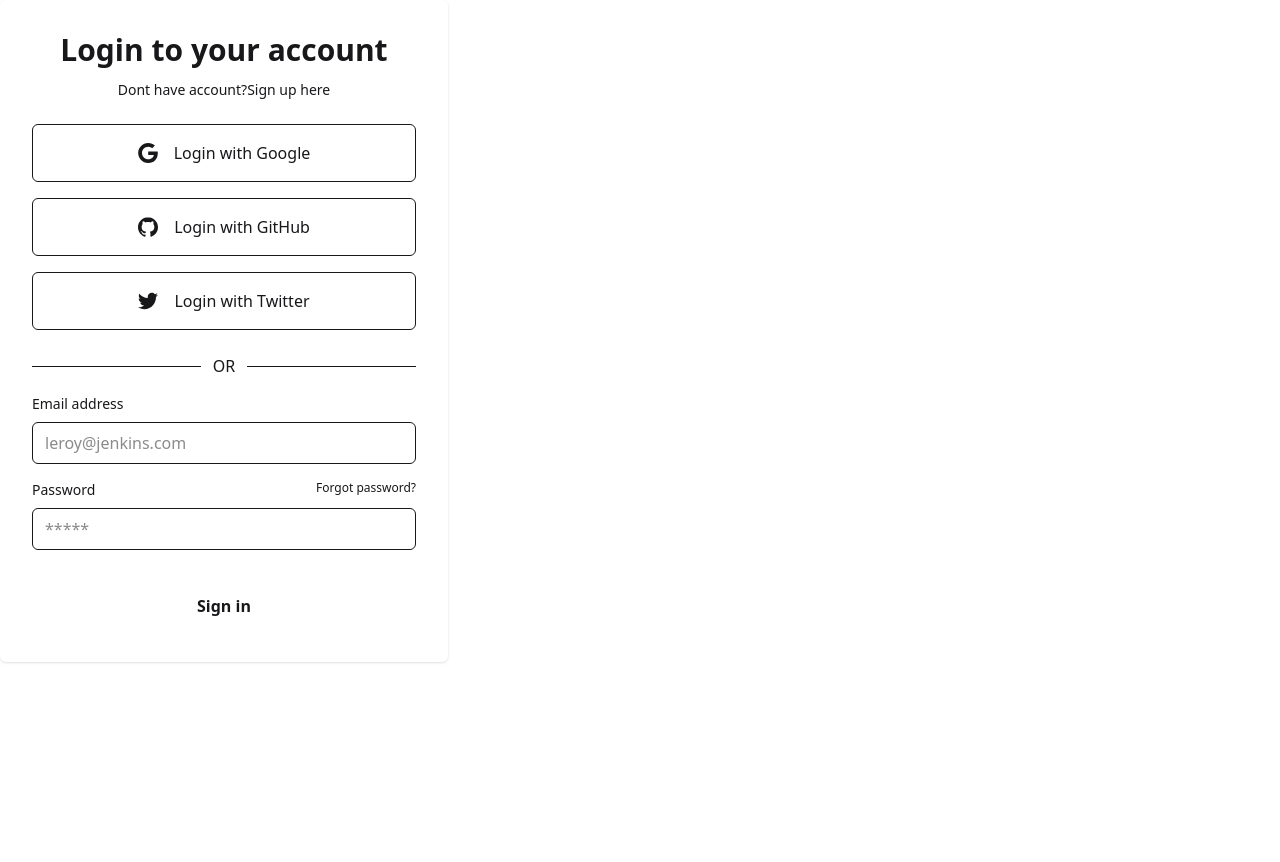
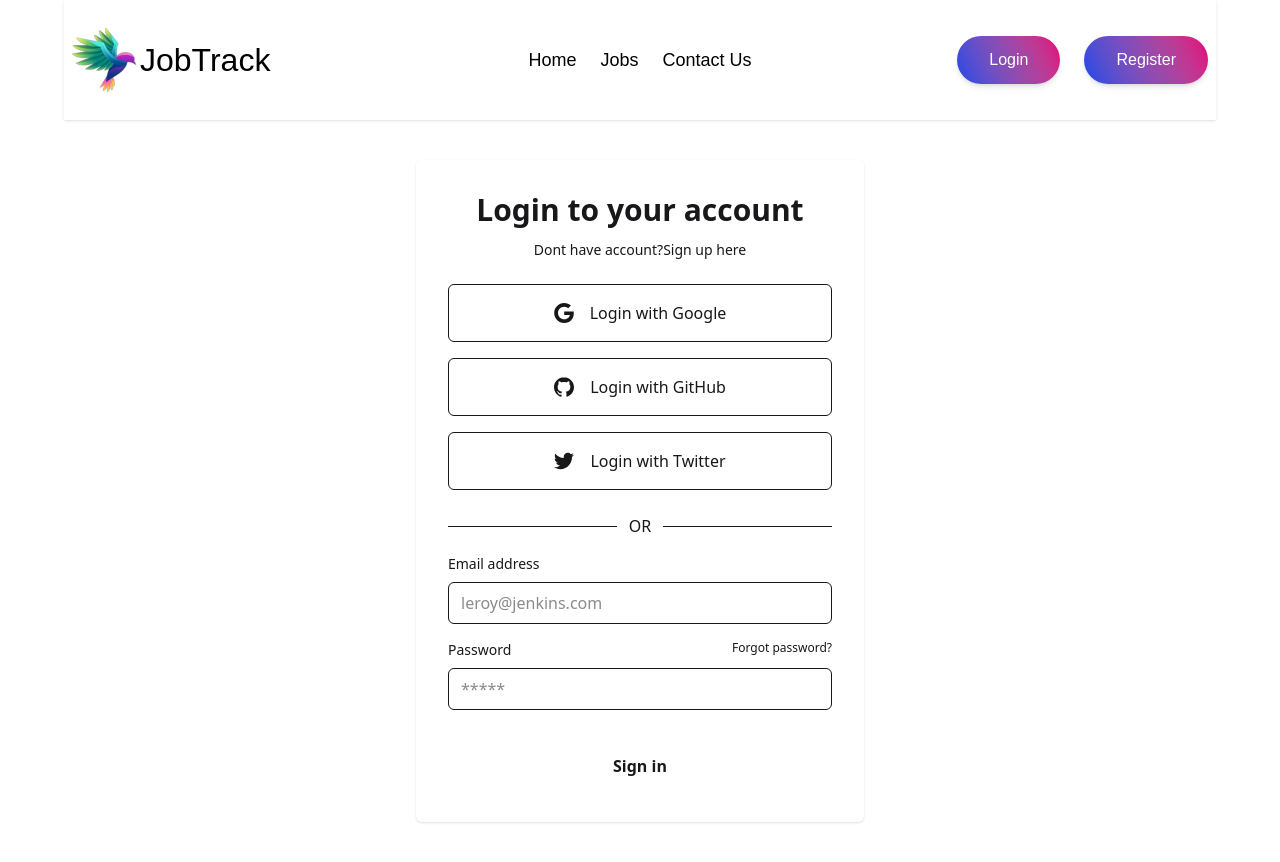
Before and after one commit to shafayatGit/Job-Track, a React (Vite) app: page /signin in a window 1280 px wide. Shown: the top 862 px of the page. Before the commit the page ends 800 px from the top, so only its background shows below. Built offline with nearby package versions, Linux system fonts and the light colour scheme.

Commit message:
signin and signup navigated

```diff
--- a/src/Components/Navber.jsx
+++ b/src/Components/Navber.jsx
@@ -1,7 +1,9 @@
 import React from "react";
-import { NavLink } from "react-router";
+import { NavLink, useLocation, useNavigate } from "react-router";
 
 const Navber = () => {
+  const navigate = useNavigate();
+  const { pathname } = useLocation();
   return (
     <div className="navbar bg-base-100 shadow-sm mulish max-w-6xl mx-auto py-7">
       <div className="navbar-start">
@@ -115,8 +117,17 @@ const Navber = () => {
       </div>
       <div className="navbar-end mulish gap-2 lg:gap-6">
         {/* Sign IN Button */}
-        <button className="cursor-pointer relative inline-flex items-center justify-center p-4 px-8 py-3 overflow-hidden font-medium text-white transition duration-300 ease-out  rounded-full shadow-md group">
-          <span className="absolute inset-0 flex items-center justify-center w-full h-full text-white duration-300 -translate-x-full bg-linear-65 from-blue-400 to-pink-300 group-hover:translate-x-0 ease">
+        <button
+          onClick={() => navigate("/signin")}
+          className={`cursor-pointer relative inline-flex items-center justify-center p-4 px-8 py-3 overflow-hidden font-medium text-white transition duration-300 ease-out  rounded-full shadow-md group ${
+            pathname == "/signin" ? "text-black" : ""
+          }`}
+        >
+          <span
+            className={`absolute inset-0 flex items-center justify-center w-full h-full text-white duration-300 -translate-x-full bg-linear-65 from-blue-400 to-pink-300 group-hover:translate-x-0 ease ${
+              pathname == "/signin" ? "text-black" : ""
+            }`}
+          >
             <svg
               className="w-6 h-6"
               fill="none"
@@ -132,14 +143,21 @@ const Navber = () => {
               ></path>
             </svg>
           </span>
-          <span className="absolute flex items-center justify-center w-full h-full text-white font-medium transition-all duration-300 transform group-hover:translate-x-full ease bg-linear-65 from-blue-700 to-pink-600">
+          <span
+            className={`absolute flex items-center justify-center w-full h-full text-white font-medium transition-all duration-300 transform group-hover:translate-x-full ease bg-linear-65 from-blue-700 to-pink-600 ${
+              pathname == "/signin" ? "text-black" : ""
+            }`}
+          >
             Login
           </span>
           <span className="relative invisible">Login</span>
         </button>
 
         {/* Register Btn */}
-        <button className="cursor-pointer relative inline-flex items-center justify-center p-4 px-8 py-3 overflow-hidden font-medium text-white transition duration-300 ease-out  rounded-full shadow-md group">
+        <button
+          onClick={() => navigate("/signup")}
+          className="cursor-pointer relative inline-flex items-center justify-center p-4 px-8 py-3 overflow-hidden font-medium text-white transition duration-300 ease-out  rounded-full shadow-md group"
+        >
           <span className="absolute inset-0 flex items-center justify-center w-full h-full text-white duration-300 -translate-x-full bg-linear-65 from-blue-400 to-pink-300 group-hover:translate-x-0 ease">
             <svg
               className="w-6 h-6"
--- a/src/Pages/SignIn.jsx
+++ b/src/Pages/SignIn.jsx
@@ -1,9 +1,11 @@
 import React from "react";
+import Navber from "../Components/Navber";
 
 const SignIn = () => {
   return (
     <div>
-      <div className="w-full max-w-md p-4 rounded-md shadow sm:p-8 dark:bg-gray-50 dark:text-gray-800">
+      <Navber></Navber>
+      <div className="mx-auto  mt-10 mb-18 w-full max-w-md p-4 rounded-md shadow sm:p-8 dark:bg-gray-50 dark:text-gray-800">
         <h2 className="mb-3 text-3xl font-semibold text-center">
           Login to your account
         </h2>
--- a/src/Pages/SignUp.jsx
+++ b/src/Pages/SignUp.jsx
@@ -1,9 +1,11 @@
 import React from "react";
+import Navber from "../Components/Navber";
 
 const SignUp = () => {
   return (
     <div>
-      <div className="w-full mx-auto mt-18 mb-18 max-h-dvh max-w-md p-4 rounded-md shadow sm:p-8 dark:bg-gray-50 dark:text-gray-800">
+      <Navber></Navber>
+      <div className="w-full mx-auto mt-10 mb-18 max-h-dvh max-w-md p-4 rounded-md shadow sm:p-8 dark:bg-gray-50 dark:text-gray-800">
         <h2 className="mb-3 text-3xl font-semibold text-center">
           Login to your account
         </h2>
```
